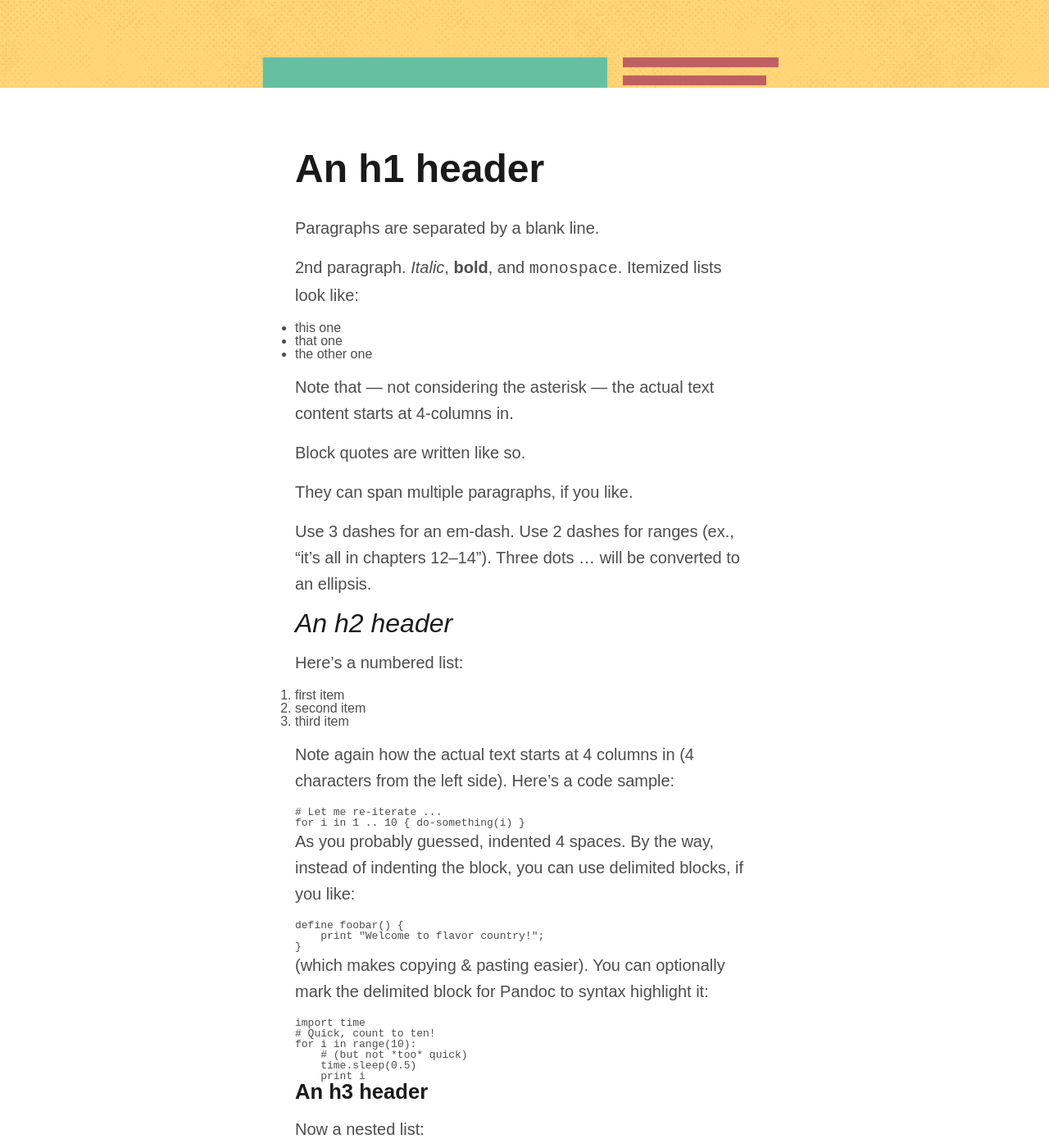
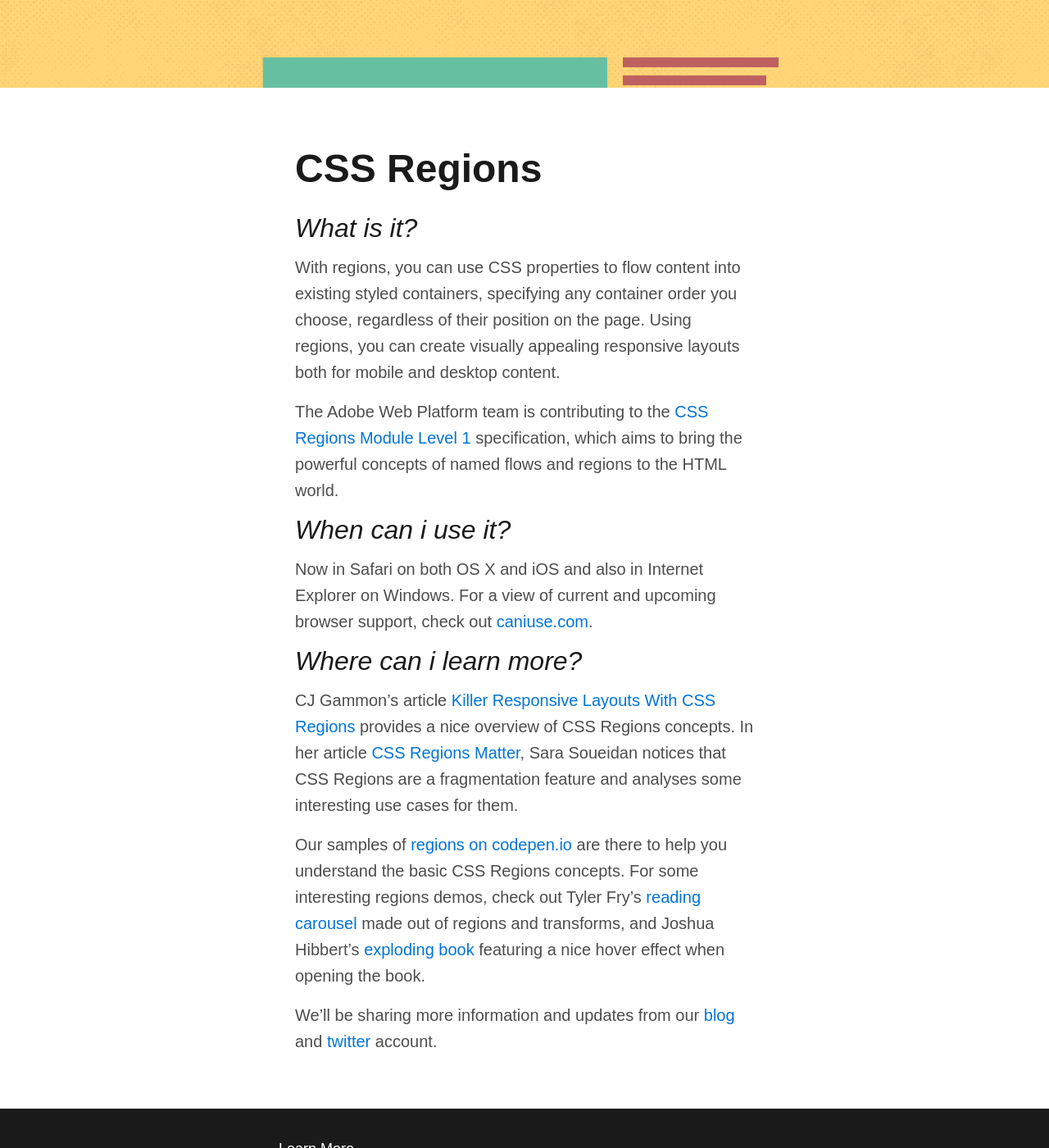
Before and after one commit to adobe-webplatform/adobe-webplatform.github.io, a Jekyll site: the page built from _posts/2014-06-12-css-regions.md, in a window 1280 px wide and 1400 px high, scrolled down 547 px. Shown: the whole window at 82% size. Built offline with Jekyll 4.4.1, drawn with Linux system fonts in a browser that asks for light colours; some of the changed text lies outside the part shown.

Commit message:
First draft of CSSRegions content for webplatform site

```diff
--- a/_posts/2014-06-12-css-regions.md
+++ b/_posts/2014-06-12-css-regions.md
@@ -8,160 +8,22 @@ full_image: project_header/css_regions.png
 bg: FFD577
 permalink: css-regions
 ---
-An h1 header
-============
+#CSS Regions
 
-Paragraphs are separated by a blank line.
+##What is it?
+With regions, you can use CSS properties to flow content into existing styled containers, specifying any container order you choose, regardless of their position on the page. Using regions, you can create visually appealing responsive layouts both for mobile and desktop content.
 
-2nd paragraph. *Italic*, **bold**, and `monospace`. Itemized lists
-look like:
-
-  * this one
-  * that one
-  * the other one
-
-Note that --- not considering the asterisk --- the actual text
-content starts at 4-columns in.
-
-> Block quotes are
-> written like so.
->
-> They can span multiple paragraphs,
-> if you like.
-
-Use 3 dashes for an em-dash. Use 2 dashes for ranges (ex., "it's all
-in chapters 12--14"). Three dots ... will be converted to an ellipsis.
+The Adobe Web Platform team is contributing to the [CSS Regions Module Level 1](http://dev.w3.org/csswg/css-regions/) specification, which aims to bring the powerful concepts of named flows and regions to the HTML world.
 
 
-
-An h2 header
-------------
-
-Here's a numbered list:
-
- 1. first item
- 2. second item
- 3. third item
-
-Note again how the actual text starts at 4 columns in (4 characters
-from the left side). Here's a code sample:
-
-    # Let me re-iterate ...
-    for i in 1 .. 10 { do-something(i) }
-
-As you probably guessed, indented 4 spaces. By the way, instead of
-indenting the block, you can use delimited blocks, if you like:
-
-~~~
-define foobar() {
-    print "Welcome to flavor country!";
-}
-~~~
-
-(which makes copying & pasting easier). You can optionally mark the
-delimited block for Pandoc to syntax highlight it:
-
-~~~python
-import time
-# Quick, count to ten!
-for i in range(10):
-    # (but not *too* quick)
-    time.sleep(0.5)
-    print i
-~~~
+##When can i use it?
+Now in Safari on both OS X and iOS and also in Internet Explorer on Windows. For a view of current and upcoming browser support, check out [caniuse.com](http://caniuse.com/#search=regions).
 
 
+##Where can i learn more?
 
-### An h3 header ###
+CJ Gammon's article [Killer Responsive Layouts With CSS Regions](http://www.smashingmagazine.com/2013/11/05/killer-responsive-layouts-with-css-regions/) provides a nice overview of CSS Regions concepts. In her article [CSS Regions Matter](http://sarasoueidan.com/blog/css-regions-matter/), Sara Soueidan notices that CSS Regions are a fragmentation feature and analyses some interesting use cases for them.
 
-Now a nested list:
+Our samples of [regions on codepen.io](http://codepen.io/collection/jabto/) are there to help you understand the basic CSS Regions concepts. For some interesting regions demos, check out Tyler Fry's [reading carousel](http://codepen.io/frytyler/pen/wdecC) made out of regions and transforms, and Joshua Hibbert's [exploding book](http://codepen.io/joshnh/pen/KyxtH) featuring a nice hover effect when opening the book.
 
- 1. First, get these ingredients:
-
-      * carrots
-      * celery
-      * lentils
-
- 2. Boil some water.
-
- 3. Dump everything in the pot and follow
-    this algorithm:
-
-        find wooden spoon
-        uncover pot
-        stir
-        cover pot
-        balance wooden spoon precariously on pot handle
-        wait 10 minutes
-        goto first step (or shut off burner when done)
-
-    Do not bump wooden spoon or it will fall.
-
-Notice again how text always lines up on 4-space indents (including
-that last line which continues item 3 above). Here's a link to [a
-website](http://foo.bar). Here's a link to a [local
-doc](local-doc.html). Here's a footnote [^1].
-
-[^1]: Footnote text goes here.
-
-Tables can look like this:
-
-size  material      color
-----  ------------  ------------
-9     leather       brown
-10    hemp canvas   natural
-11    glass         transparent
-
-Table: Shoes, their sizes, and what they're made of
-
-(The above is the caption for the table.) Pandoc also supports
-multi-line tables:
-
---------  -----------------------
-keyword   text
---------  -----------------------
-red       Sunsets, apples, and
-          other red or reddish
-          things.
-
-green     Leaves, grass, frogs
-          and other things it's
-          not easy being.
---------  -----------------------
-
-A horizontal rule follows.
-
-***
-
-Here's a definition list:
-
-apples
-  : Good for making applesauce.
-oranges
-  : Citrus!
-tomatoes
-  : There's no "e" in tomatoe.
-
-Again, text is indented 4 spaces. (Alternately, put blank lines in
-between each of the above definition list lines to spread things
-out more.)
-
-Here's a "line block":
-
-| Line one
-|   Line too
-| Line tree
-
-and images can be specified like so:
-
-![example image](example-image.jpg "An exemplary image")
-
-Inline math equations go in like so: $\omega = d\phi / dt$. Display
-math should get its own line and be put in in double-dollarsigns:
-
-$$I = \int \rho R^{2} dV$$
-
-And note that you can backslash-escape any punctuation characters
-which you wish to be displayed literally, ex.: \`foo\`, \*bar\*, etc.
-
-Done.
+We’ll be sharing more information and updates from our [blog](http://blogs.adobe.com/webplatform/category/features/css-regions/) and [twitter](https://twitter.com/adobeweb) account.
```
